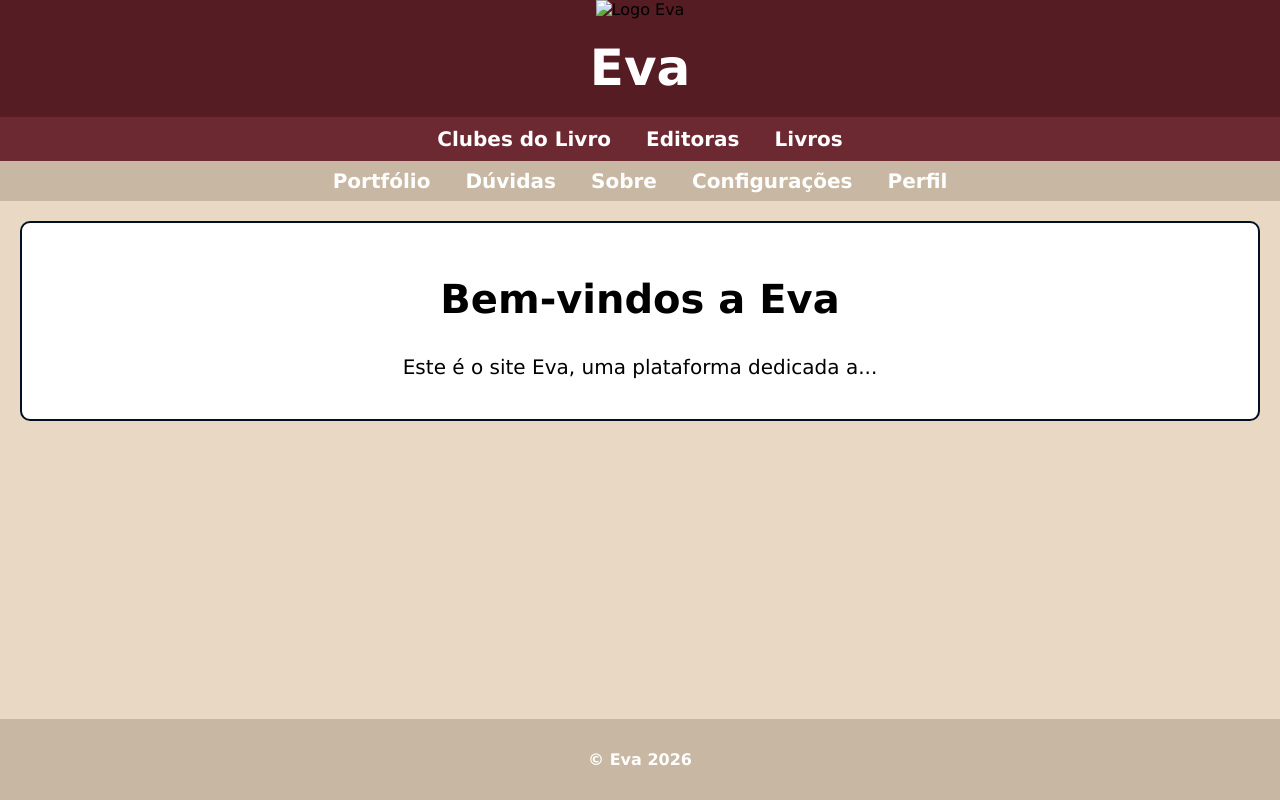
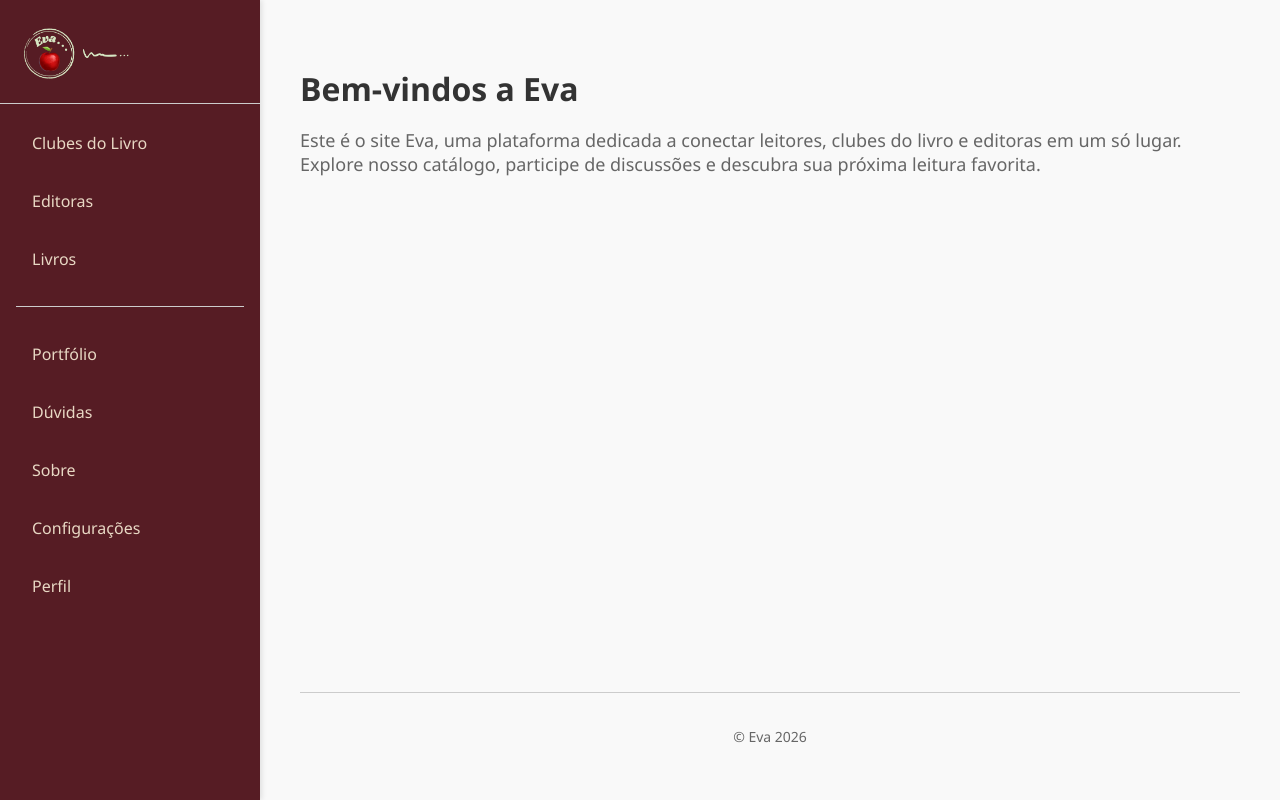
Before and after one commit to luanatslima/eva, a Django app: page / in a window 1280 px wide. Run offline with Django 3.2, Linux system fonts and the light colour scheme.

Commit message:
novo estilo, logomarca

```diff
--- a/app/static/css/styles.css
+++ b/app/static/css/styles.css
@@ -1,94 +1,104 @@
-html, body{
-    height: 100%;
-    width: 100%;
+body {
+  margin: 0;
+  font-family: 'Segoe UI', sans-serif;
+  background-color: #f9f9f9;
 }
 
-body{
-    background-color: #E8D8C4;
-    font-family: Verdana, Geneva, Tahoma, sans-serif;
-    margin: 0;
-    padding: 0;
+.container {
+  display: flex;
+  height: 100vh;
 }
 
-li a{
-    font-weight: bold;
+/* Sidebar */
+.sidebar {
+  width: 260px;
+  background-color: rgb(86, 28, 36);
+  color: rgb(232, 216, 196);
+  display: flex;
+  flex-direction: column;
+  box-shadow: 2px 0 5px rgba(0, 0, 0, 0.1);
 }
 
-header {
-    background-color: #561C24;
+.logo-area {
+  display: flex;
+  align-items: center;
+  gap: 12px;
+  padding: 24px;
+  border-bottom: 1px solid #ccc;
 }
 
-.topo{
-    display: flex;
-    flex-direction: column;
-    align-items: center;
-    justify-content: center;
+.logo {
+  width: 50%;
+  height: 100%;
+  object-fit: cover;
+  border-radius: 8px;
 }
 
-.topo h1{
-    font-size: 50px;
-    color: white;
-    text-align: center;
-    padding: 20px;
+.titulo {
+  font-size: 24px;
+  color: rgb(232, 216, 196);
+}
+
+.nav-menu {
+  padding: 16px;
+  flex: 1;
+}
+
+.nav-menu ul {
+  list-style: none;
+  padding: 0;
   margin: 0;
 }
 
-.nav-1 {
-    text-align: center;
-    background-color: #6D2932;
-    padding: 10px 0;
+.nav-menu li {
+  margin-bottom: 12px;
 }
 
-.nav-2 {
-    text-align: center;
-    background-color: #C7B7A3;
-    padding: 8px 0;
+.nav-menu a {
+  display: block;
+  padding: 12px 16px;
+  border-radius: 8px;
+  color: rgb(232, 216, 196);
+  text-decoration: none;
+  transition: background-color 0.3s, color 0.3s;
 }
 
-nav li{
-    display: inline;
-    margin: 0 15px;
-    font-size: 20px;
+.nav-menu a:hover {
+  background-color: #f3e8ff;
+  color: #561C24;
 }
 
-nav ul {
-    margin: 0;
-    padding: 0;
+.divisor {
+  margin: 24px 0;
+  border: none;
+  border-top: 1px solid #ccc;
 }
 
-li a{
-    color: white;
-    text-decoration: none;
+/* Conteúdo Principal */
+.main-content {
+    flex: 1;
+    padding: 40px;
+    overflow-y: auto;
+    display: flex;
+    flex-direction: column;
+    justify-content: space-between;
 }
 
-main{
-    text-align: center;
-    margin: 40px;
+.welcome h2 {
+    font-size: 32px;
+    color: #333;
+    margin-bottom: 16px;
+
+} .welcome p {
+    font-size: 18px;
+    color: #666;
 }
 
-main h2{
-    font-size: 40px;
+/* Rodapé */
+footer {
+    padding-top: 20px;
+    border-top: 1px solid #ccc;
+    color: #666;
+    font-size: 14px;
+    text-align: center;
 }
-
-main p{
-    font-size: 20px;
-}
-
-main{
-    background-color: white;
-    margin: 20px;
-    padding: 20px;
-    border: 2px solid #021024;
-    border-radius: 10px;
-}
-
-footer{
-    background-color: #C7B7A3;
-    text-align: center;
-    color: white;
-    padding: 15px 0;
-    position: absolute;
-    bottom: 0;
-    width: 100%;
-    font-weight: bold;
-}
--- a/app/templates/index.html
+++ b/app/templates/index.html
@@ -7,21 +7,20 @@
   <link rel="stylesheet" href="/static/css/styles.css">
 </head>
 <body>
-    <header>
-        <div class="topo">
-            <img src="" alt="Logo Eva" class="logo">
-            <h1>Eva</h1>
+  <div class="container">
+    <!-- Sidebar -->
+    <aside class="sidebar">
+      <div class="logo-area">
+        <img src="/static/img/logo-eva-2.png" alt="Logo Eva" class="logo">
       </div>
-
-        <nav class="nav-1">
-            <ul>
+      <nav class="nav-menu">
+        <ul class="nav-principal">
           <li><a href="#">Clubes do Livro</a></li>
           <li><a href="#">Editoras</a></li>
           <li><a href="#">Livros</a></li>
         </ul>
-        </nav>
-        <nav class="nav-2">
-            <ul>
+        <hr class="divisor">
+        <ul class="nav-secundaria">
           <li><a href="#">Portfólio</a></li>
           <li><a href="#">Dúvidas</a></li>
           <li><a href="#">Sobre</a></li>
@@ -29,17 +28,20 @@
           <li><a href="#">Perfil</a></li>
         </ul>
       </nav>
-    </header>
+    </aside>
 
-    <main>
-        <section>
+    <!-- Conteúdo Principal -->
+    <main class="main-content">
+      <section class="welcome">
         <h2>Bem-vindos a Eva</h2>
-            <p>Este é o site Eva, uma plataforma dedicada a...</p>
+        <p>
+          Este é o site Eva, uma plataforma dedicada a conectar leitores, clubes do livro e editoras em um só lugar. Explore nosso catálogo, participe de discussões e descubra sua próxima leitura favorita.
+        </p>
       </section>
-    </main>
-
       <footer>
         <p>&copy; Eva 2026</p>
       </footer>
+    </main>
+  </div>
 </body>
 </html>
```
Also changed, not shown: app/static/img/logo-eva-2.png (added), app/static/img/logo-eva.png (added). Lines whose indentation alone changed are shown as unchanged.
